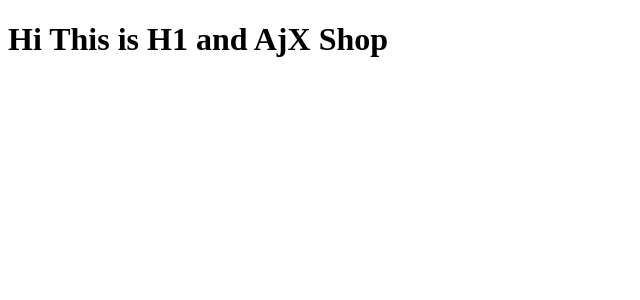
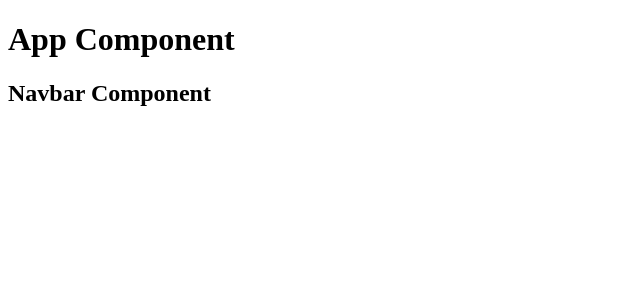
Before and after one commit to Ajmat-Ali/AjX-shop, a React (Vite) app: page / in a window 1280 px wide. Shown: the top 300 px of the page, without its empty margins (0-640 px from the left). Built offline with nearby package versions, Linux system fonts and the light colour scheme.

Commit message:
Design: AjX Shop

```diff
--- a/main.js
+++ b/main.js
@@ -1,7 +1,5 @@
-import React from "react";
+import App from "./src/App";
 import ReactDOM from "react-dom/client";
 
-const h1 = React.createElement("h1", null, "Hi This is H1 and AjX Shop");
-
 const root = ReactDOM.createRoot(document.getElementById("root"));
-root.render(h1);
+root.render(<App />);
--- a/package.json
+++ b/package.json
@@ -14,7 +14,8 @@
   "author": "Ajmat ALi",
   "type": "commonjs",
   "scripts": {
-    "test": "jest"
+    "test": "jest",
+    "start": "parcel index.html"
   },
   "dependencies": {
     "parcel": "^2.16.3",
--- /dev/null
+++ b/src/App.jsx
@@ -0,0 +1,16 @@
+import { useEffect } from "react";
+import NavBar from "./component/Navbar";
+
+export default function App() {
+  useEffect(() => {
+    console.log("Inside APP useEffect");
+  }, []);
+
+  return (
+    <>
+      <h1>App Component</h1>
+      <NavBar />
+      {console.log("Inside APP Render")}
+    </>
+  );
+}
--- /dev/null
+++ b/src/component/Navbar.jsx
@@ -0,0 +1,14 @@
+import { useEffect } from "react";
+
+export default function NavBar() {
+  useEffect(() => {
+    console.log("NavBar Effect.............");
+  }, []);
+
+  return (
+    <>
+      {console.log("Inside NavBar component.............")}
+      <h2>Navbar Component</h2>
+    </>
+  );
+}
```
Also changed, not shown: 2 other files (tests, documents, lock files or other folders).
